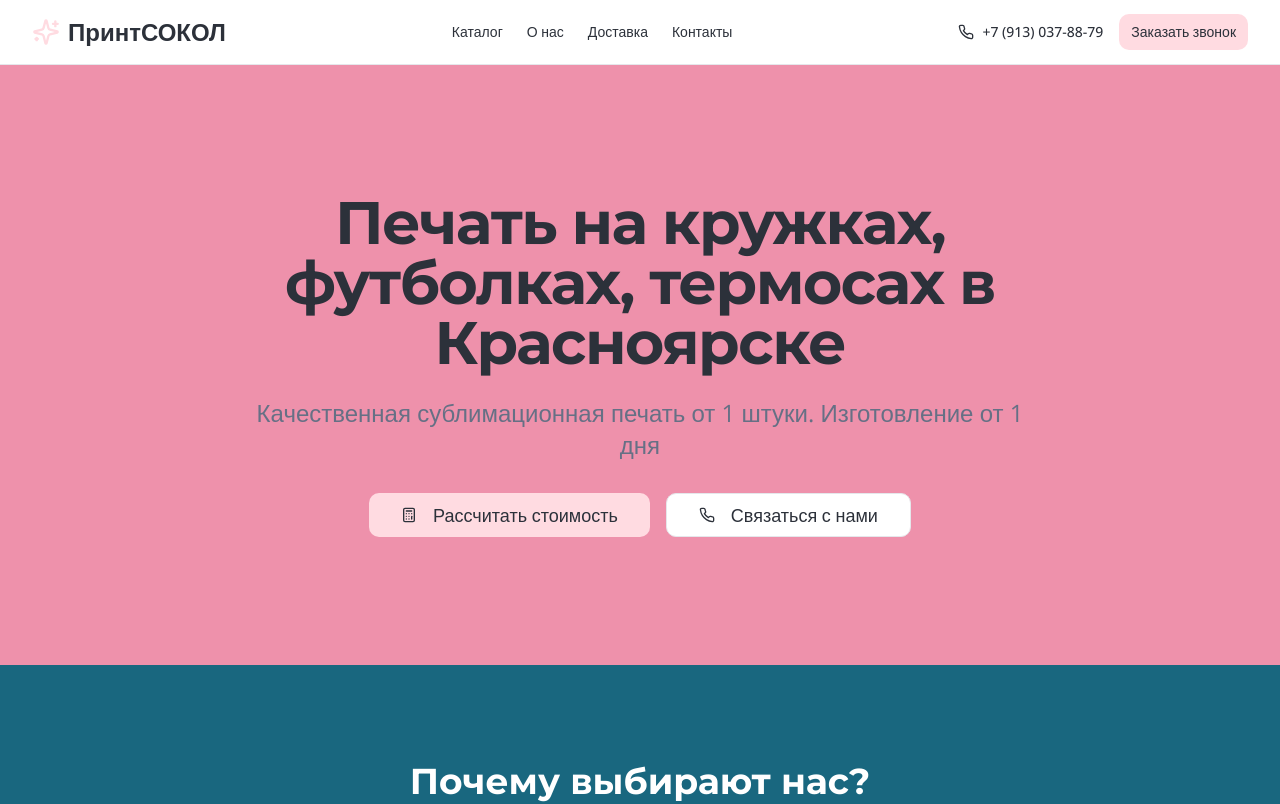
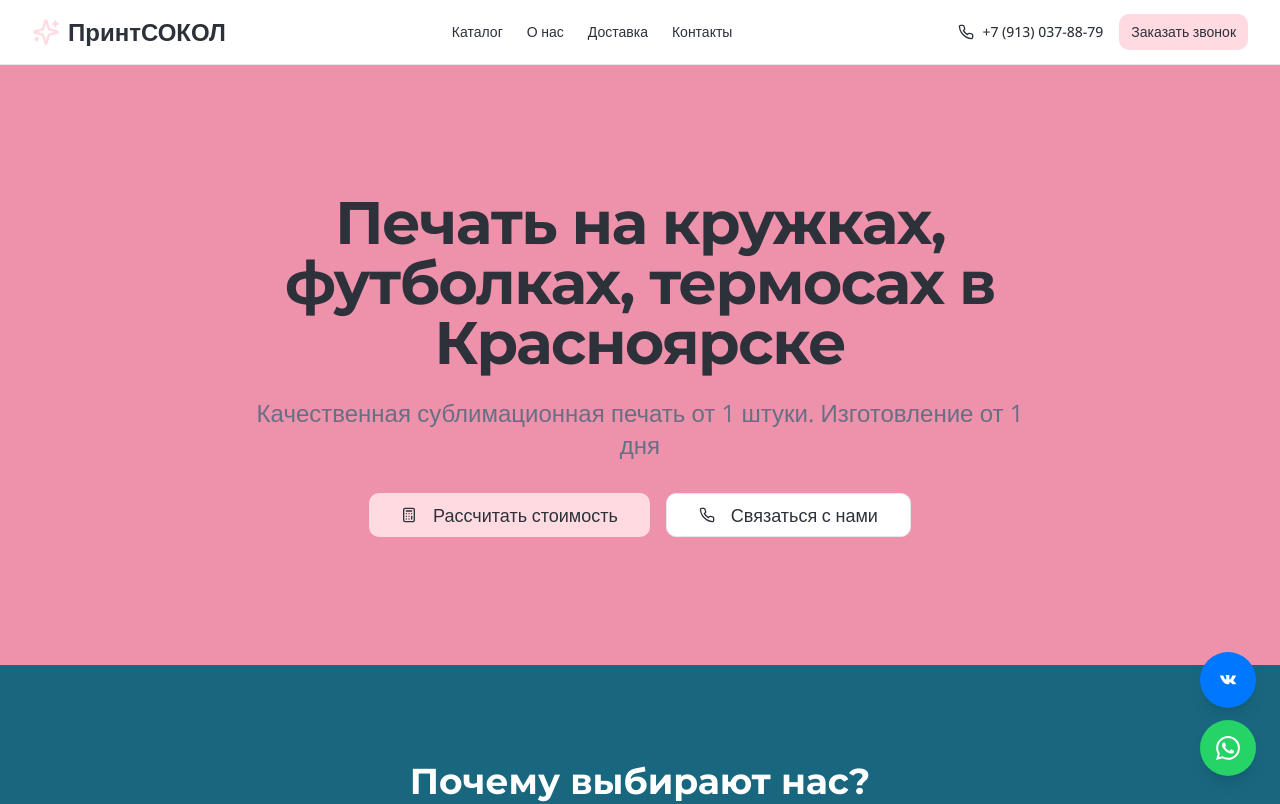
Before and after one commit to pr-poehali-dev/print-sokol-web, a React (Vite) app: page / in a window 1280 px wide. Shown: the top 804 px of the page. Built offline with nearby package versions, Linux system fonts and the light colour scheme.

Commit message:
Добавь виджеты на VK сообщество: https://vk.com/printmagia?from=groups и WhatsApp для быстрой связи

```diff
--- a/src/pages/Index.tsx
+++ b/src/pages/Index.tsx
@@ -402,6 +402,31 @@ export default function Index() {
           </div>
         </div>
       </footer>
+
+      <div className="fixed bottom-6 right-6 flex flex-col gap-3 z-50">
+        <a
+          href="https://vk.com/printmagia"
+          target="_blank"
+          rel="noopener noreferrer"
+          className="w-14 h-14 rounded-full bg-[#0077FF] hover:bg-[#0066DD] text-white flex items-center justify-center shadow-lg hover:scale-110 transition-all duration-300"
+          title="Мы ВКонтакте"
+        >
+          <svg width="24" height="24" viewBox="0 0 24 24" fill="currentColor">
+            <path d="M12.785 16.241s.288-.032.436-.193c.136-.147.132-.423.132-.423s-.02-1.293.574-1.484c.586-.188 1.339 1.25 2.136 1.803.603.419 1.061.327 1.061.327l2.134-.03s1.117-.07.587-.96c-.043-.073-.309-.658-1.587-1.86-1.339-1.257-1.16-1.054.453-3.229.982-1.324 1.374-2.132 1.25-2.478-.118-.33-.847-.243-.847-.243l-2.402.015s-.178-.025-.31.056c-.129.079-.212.263-.212.263s-.379 1.02-.884 1.887c-1.064 1.827-1.49 1.924-1.664 1.81-.405-.267-.304-1.075-.304-1.648 0-1.792.268-2.54-.523-2.733-.263-.064-.456-.106-1.128-.113-.862-.009-1.592.003-2.005.208-.275.136-.487.44-.358.457.16.022.522.099.714.364.248.342.239 1.11.239 1.11s.143 2.11-.333 2.371c-.327.179-.775-.186-1.738-1.856-.493-.85-.865-1.789-.865-1.789s-.072-.178-.2-.273c-.155-.115-.372-.151-.372-.151l-2.283.015s-.343.01-.469.161c-.112.134-.009.411-.009.411s1.778 4.215 3.791 6.34c1.843 1.948 3.935 1.82 3.935 1.82h.949z"/>
+          </svg>
+        </a>
+        <a
+          href="https://wa.me/79130378879"
+          target="_blank"
+          rel="noopener noreferrer"
+          className="w-14 h-14 rounded-full bg-[#25D366] hover:bg-[#20BA5A] text-white flex items-center justify-center shadow-lg hover:scale-110 transition-all duration-300"
+          title="Написать в WhatsApp"
+        >
+          <svg width="24" height="24" viewBox="0 0 24 24" fill="currentColor">
+            <path d="M17.472 14.382c-.297-.149-1.758-.867-2.03-.967-.273-.099-.471-.148-.67.15-.197.297-.767.966-.94 1.164-.173.199-.347.223-.644.075-.297-.15-1.255-.463-2.39-1.475-.883-.788-1.48-1.761-1.653-2.059-.173-.297-.018-.458.13-.606.134-.133.298-.347.446-.52.149-.174.198-.298.298-.497.099-.198.05-.371-.025-.52-.075-.149-.669-1.612-.916-2.207-.242-.579-.487-.5-.669-.51-.173-.008-.371-.01-.57-.01-.198 0-.52.074-.792.372-.272.297-1.04 1.016-1.04 2.479 0 1.462 1.065 2.875 1.213 3.074.149.198 2.096 3.2 5.077 4.487.709.306 1.262.489 1.694.625.712.227 1.36.195 1.871.118.571-.085 1.758-.719 2.006-1.413.248-.694.248-1.289.173-1.413-.074-.124-.272-.198-.57-.347m-5.421 7.403h-.004a9.87 9.87 0 01-5.031-1.378l-.361-.214-3.741.982.998-3.648-.235-.374a9.86 9.86 0 01-1.51-5.26c.001-5.45 4.436-9.884 9.888-9.884 2.64 0 5.122 1.03 6.988 2.898a9.825 9.825 0 012.893 6.994c-.003 5.45-4.437 9.884-9.885 9.884m8.413-18.297A11.815 11.815 0 0012.05 0C5.495 0 .16 5.335.157 11.892c0 2.096.547 4.142 1.588 5.945L.057 24l6.305-1.654a11.882 11.882 0 005.683 1.448h.005c6.554 0 11.89-5.335 11.893-11.893a11.821 11.821 0 00-3.48-8.413z"/>
+          </svg>
+        </a>
+      </div>
     </div>
   );
 }
```
